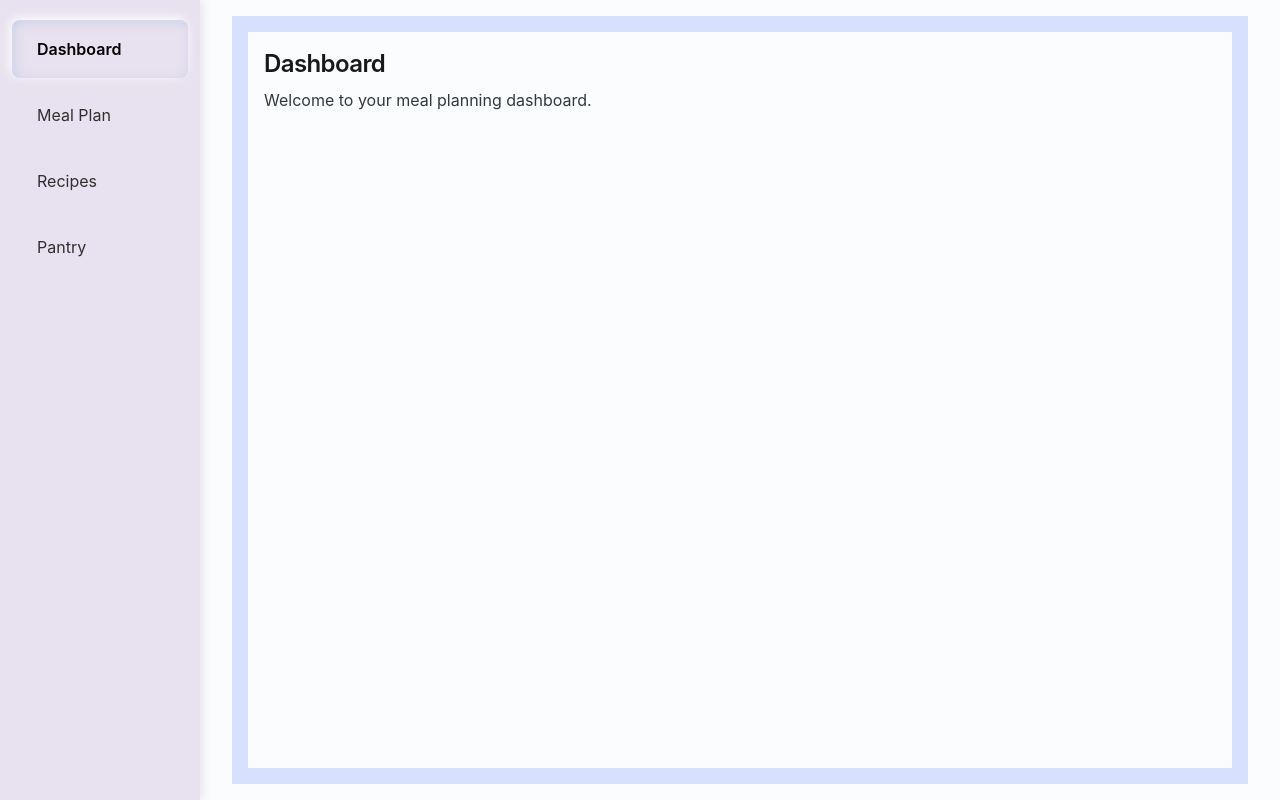
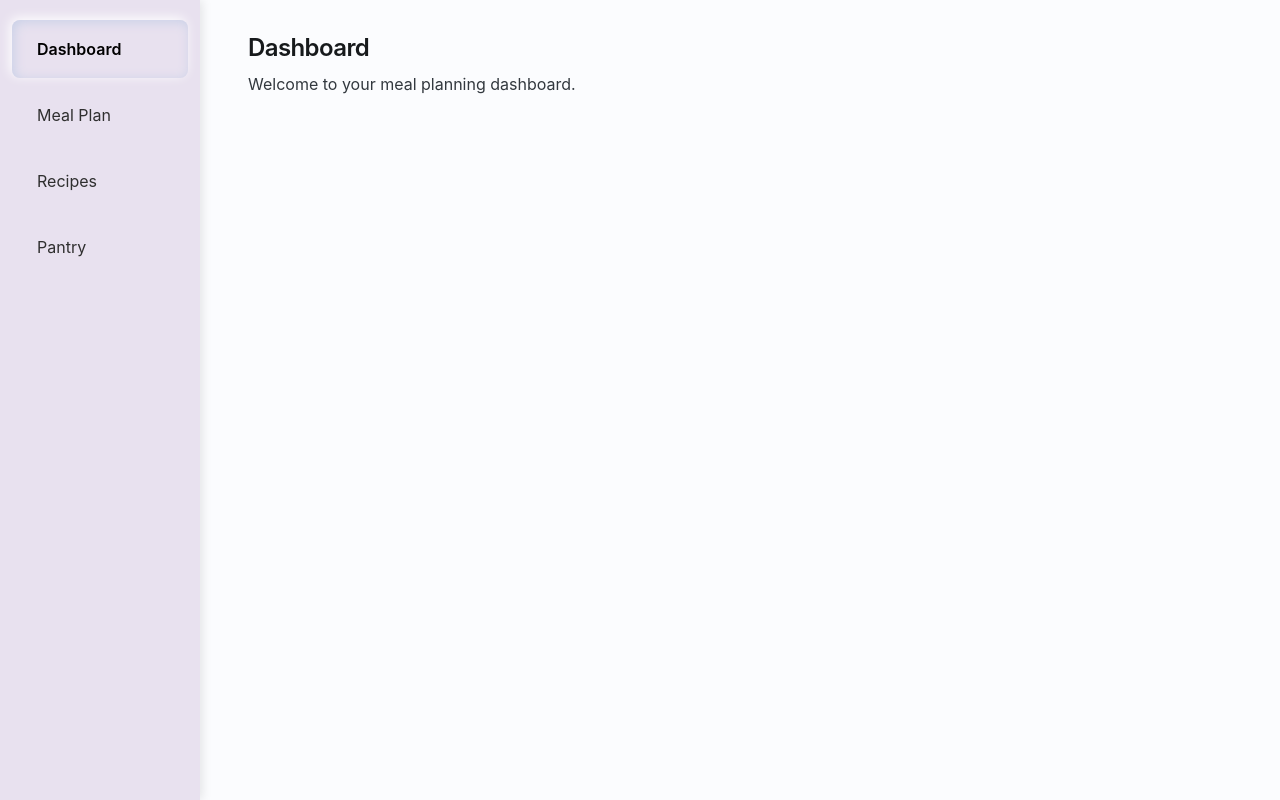
Before and after one commit to jangers1/meal-planning, a React (Vite) app: page / in a window 1280 px wide. Built offline with nearby package versions, Linux system fonts and the light colour scheme; a web font is replaced by a local one.

Commit message:
Removed co-pilot added stylings

```diff
--- a/src/App.tsx
+++ b/src/App.tsx
@@ -29,10 +29,8 @@ function App() {
                     display: 'flex',
                     flex: 1,
                     overflow: 'auto',
-                    backgroundColor: 'var(--secondary-color)',
                     mx: 4,
-                    my: 2,
-                    p: 2
+                    my: 2
                 }}>
                     <Routes>
                         <Route path="/" element={<Dashboard/>} />
```
